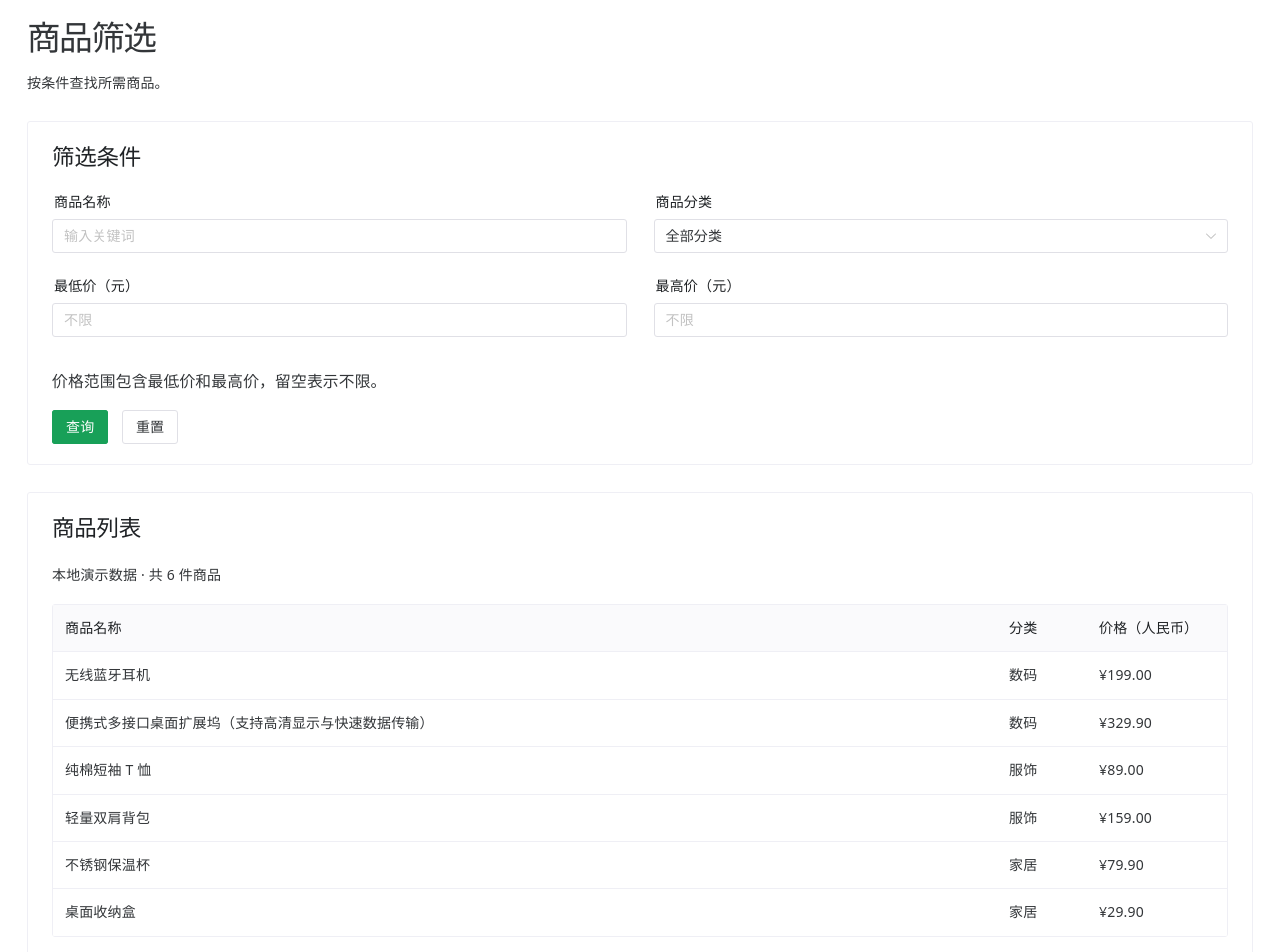
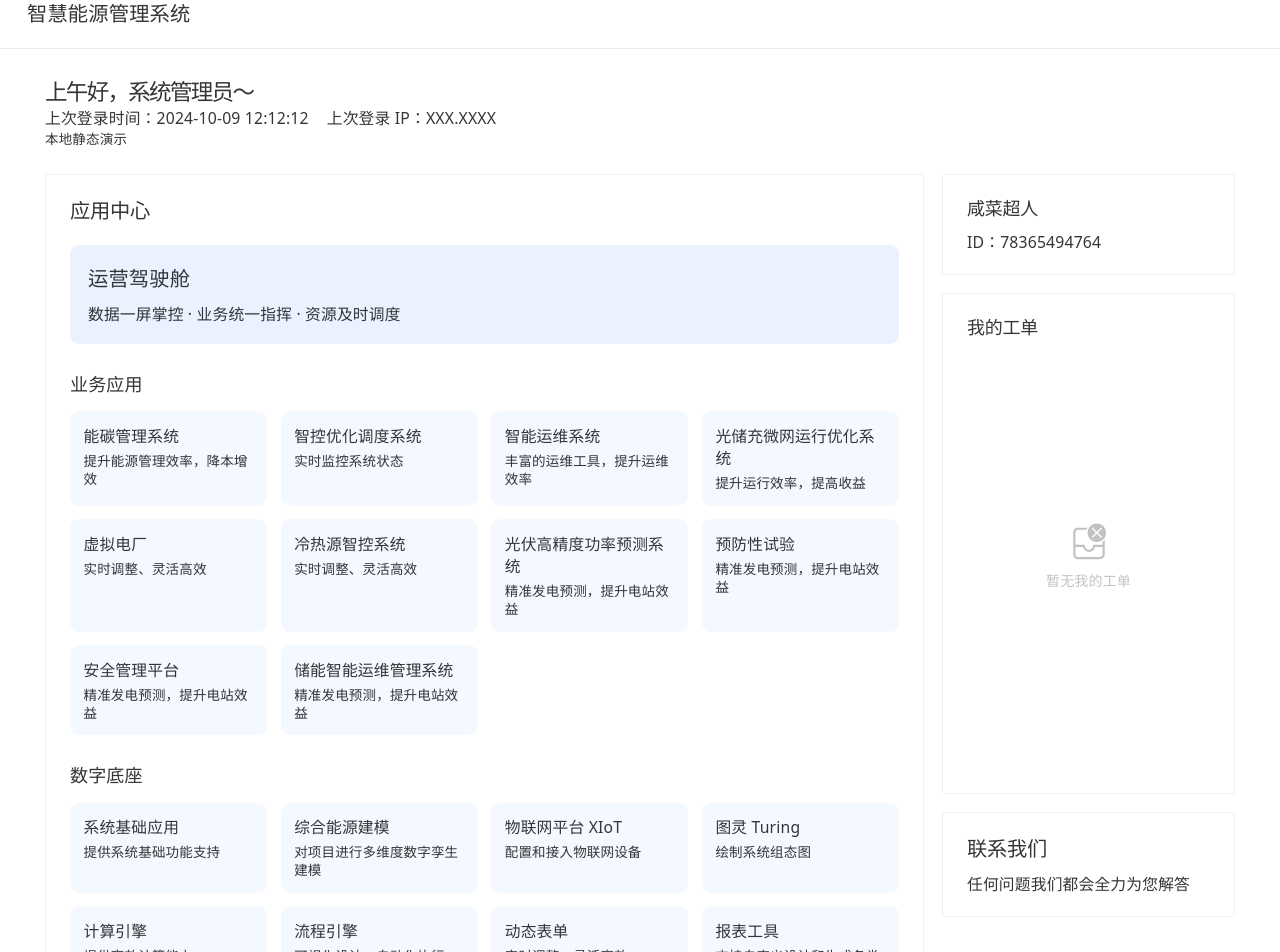
Before and after one commit to francis452/vue-ai-app, a Vue app: page / in a window 1280 px wide. Shown: the part 20-972 px from the top of the page. Built offline with nearby package versions, Linux system fonts and the light colour scheme.

Commit message:
feat(home): 新增能源管理首页骨架与静态数据
搭建顶部栏、问候区、应用中心及用户服务侧栏，使用本地数据展示业务应用、数字底座和帮助信息。

将默认入口切换为首页并调整入口测试，保留原商品筛选页面。

```diff
--- a/src/App.vue
+++ b/src/App.vue
@@ -2,7 +2,7 @@
 import { computed, defineAsyncComponent } from 'vue'
 import { NConfigProvider, NGlobalStyle, darkTheme, dateZhCN, useOsTheme, zhCN } from 'naive-ui'
 
-const ProductFilter = defineAsyncComponent(() => import('./views/ProductFilter.vue'))
+const Home = defineAsyncComponent(() => import('./views/Home.vue'))
 const osTheme = useOsTheme()
 const theme = computed(() => osTheme.value === 'dark' ? darkTheme : null)
 </script>
@@ -10,6 +10,6 @@ const theme = computed(() => osTheme.value === 'dark' ? darkTheme : null)
 <template>
   <NConfigProvider :theme="theme" :locale="zhCN" :date-locale="dateZhCN">
     <NGlobalStyle />
-    <ProductFilter />
+    <Home />
   </NConfigProvider>
 </template>
--- /dev/null
+++ b/src/data/home.ts
@@ -0,0 +1,50 @@
+export interface HomeEntry {
+  id: string
+  title: string
+  description: string
+}
+
+// 首页本地演示数据，不代表真实用户或登录记录。
+export const homeProfile = {
+  systemName: '智慧能源管理系统',
+  greeting: '上午好，系统管理员～',
+  lastLoginTime: '2024-10-09 12:12:12',
+  lastLoginIp: 'XXX.XXXX',
+  name: '咸菜超人',
+  id: '78365494764',
+}
+
+export const businessApps: HomeEntry[] = [
+  { id: 'energy', title: '能碳管理系统', description: '提升能源管理效率，降本增效' },
+  { id: 'dispatch', title: '智控优化调度系统', description: '实时监控系统状态' },
+  { id: 'maintenance', title: '智能运维系统', description: '丰富的运维工具，提升运维效率' },
+  { id: 'microgrid', title: '光储充微网运行优化系统', description: '提升运行效率，提高收益' },
+  { id: 'virtual-power', title: '虚拟电厂', description: '实时调整、灵活高效' },
+  { id: 'cooling', title: '冷热源智控系统', description: '实时调整、灵活高效' },
+  { id: 'solar-forecast', title: '光伏高精度功率预测系统', description: '精准发电预测，提升电站效益' },
+  { id: 'preventive-test', title: '预防性试验', description: '精准发电预测，提升电站效益' },
+  { id: 'safety', title: '安全管理平台', description: '精准发电预测，提升电站效益' },
+  { id: 'storage', title: '储能智能运维管理系统', description: '精准发电预测，提升电站效益' },
+]
+
+export const platformApps: HomeEntry[] = [
+  { id: 'foundation', title: '系统基础应用', description: '提供系统基础功能支持' },
+  { id: 'modeling', title: '综合能源建模', description: '对项目进行多维度数字孪生建模' },
+  { id: 'iot', title: '物联网平台 XIoT', description: '配置和接入物联网设备' },
+  { id: 'turing', title: '图灵 Turing', description: '绘制系统组态图' },
+  { id: 'compute', title: '计算引擎', description: '提供高效计算能力' },
+  { id: 'workflow', title: '流程引擎', description: '可视化设计，自动化执行' },
+  { id: 'forms', title: '动态表单', description: '实时调整、灵活高效' },
+  { id: 'reports', title: '报表工具', description: '支持自定义设计和生成各类报表' },
+]
+
+export const helpDocuments = [
+  { id: 'initial-password', title: '如何获取云服务器的初始密码？' },
+  { id: 'traffic-statistics', title: '为什么控制台用量统计中展示的流量数据与日志计算不同？' },
+  { id: 'password-help', title: '如何获取云服务器的初始密码？' },
+]
+
+export const homeContact = {
+  title: '联系我们',
+  description: '任何问题我们都会全力为您解答',
+}
--- /dev/null
+++ b/src/views/Home.vue
@@ -0,0 +1,73 @@
+<script setup lang="ts">
+import { NCard, NEmpty } from 'naive-ui'
+import { businessApps, helpDocuments, homeContact, homeProfile, platformApps } from '../data/home'
+
+defineOptions({ name: 'EnergyHome' })
+</script>
+
+<template>
+  <div class="min-h-svh">
+    <header class="border-b border-current/10 px-4 py-4 sm:px-6">
+      <p class="m-0 text-lg font-semibold">{{ homeProfile.systemName }}</p>
+    </header>
+
+    <main class="mx-auto max-w-[1440px] space-y-6 px-4 py-6 sm:px-6 lg:px-10" aria-label="首页">
+      <header class="space-y-2">
+        <h1 class="m-0 text-xl font-semibold text-inherit">{{ homeProfile.greeting }}</h1>
+        <p class="m-0 flex flex-wrap gap-x-4 gap-y-1 text-sm">
+          <span>上次登录时间：{{ homeProfile.lastLoginTime }}</span>
+          <span>上次登录 IP：{{ homeProfile.lastLoginIp }}</span>
+        </p>
+        <p class="m-0 text-xs">本地静态演示</p>
+      </header>
+
+      <div class="grid min-w-0 items-start gap-4 lg:grid-cols-[minmax(0,3fr)_minmax(260px,1fr)]">
+        <div class="min-w-0 space-y-4">
+          <NCard tag="section" aria-labelledby="applications-heading">
+            <h2 id="applications-heading" class="m-0 mb-4 text-lg font-medium text-inherit">应用中心</h2>
+            <section class="rounded-lg bg-blue-500/10 p-4" aria-labelledby="cockpit-heading">
+              <h3 id="cockpit-heading" class="m-0 text-lg font-semibold">运营驾驶舱</h3>
+              <p class="mt-2 text-sm">数据一屏掌控 · 业务统一指挥 · 资源及时调度</p>
+            </section>
+
+            <section v-for="group in [{ id: 'business', title: '业务应用', entries: businessApps }, { id: 'platform', title: '数字底座', entries: platformApps }]" :key="group.id" class="mt-6" :aria-labelledby="`${group.id}-heading`">
+              <h3 :id="`${group.id}-heading`" class="m-0 mb-3 text-base font-medium">{{ group.title }}</h3>
+              <ul class="m-0 grid list-none grid-cols-1 gap-3 p-0 sm:grid-cols-2 xl:grid-cols-4">
+                <li v-for="entry in group.entries" :key="entry.id" class="min-w-0 rounded-lg bg-blue-500/5 p-3">
+                  <p class="m-0 text-sm font-medium wrap-anywhere">{{ entry.title }}</p>
+                  <p class="mt-1 text-xs wrap-anywhere">{{ entry.description }}</p>
+                </li>
+              </ul>
+            </section>
+          </NCard>
+
+          <NCard tag="section" aria-labelledby="help-heading">
+            <h2 id="help-heading" class="m-0 mb-4 text-lg font-medium text-inherit">新手文档</h2>
+            <ul class="m-0 list-disc space-y-2 pl-5 text-sm">
+              <li v-for="document in helpDocuments" :key="document.id">{{ document.title }}</li>
+            </ul>
+          </NCard>
+        </div>
+
+        <aside class="min-w-0 space-y-4" aria-label="用户与服务">
+          <NCard tag="section" aria-labelledby="profile-heading">
+            <h2 id="profile-heading" class="m-0 text-base font-semibold text-inherit">{{ homeProfile.name }}</h2>
+            <p class="mt-2 text-sm">ID：{{ homeProfile.id }}</p>
+          </NCard>
+
+          <NCard tag="section" aria-labelledby="work-orders-heading">
+            <h2 id="work-orders-heading" class="m-0 text-base font-medium text-inherit">我的工单</h2>
+            <div class="flex min-h-48 items-center justify-center lg:min-h-96">
+              <NEmpty description="暂无我的工单" />
+            </div>
+          </NCard>
+
+          <NCard tag="section" aria-labelledby="contact-heading">
+            <h2 id="contact-heading" class="m-0 text-lg font-medium text-inherit">{{ homeContact.title }}</h2>
+            <p class="mt-2 text-sm">{{ homeContact.description }}</p>
+          </NCard>
+        </aside>
+      </div>
+    </main>
+  </div>
+</template>
```
Also changed, not shown: 1 other file (tests, documents, lock files or other folders).
